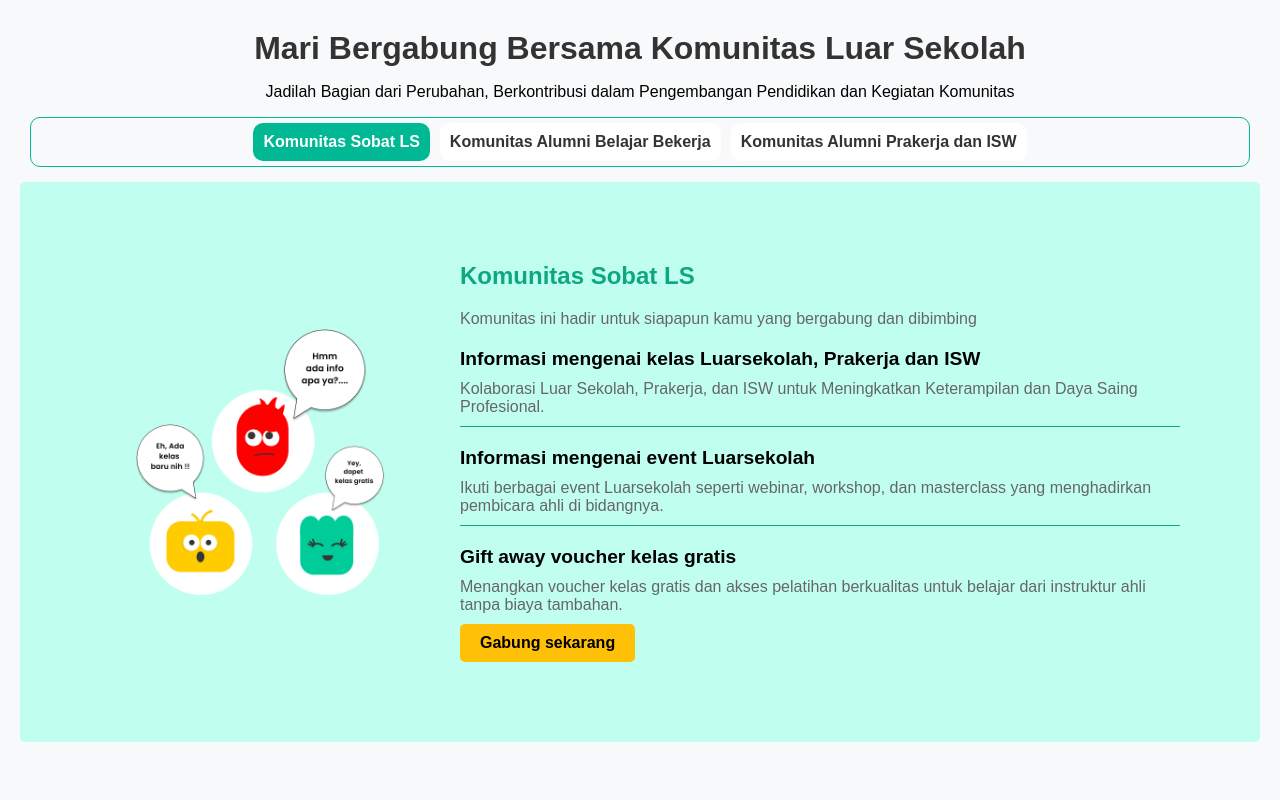
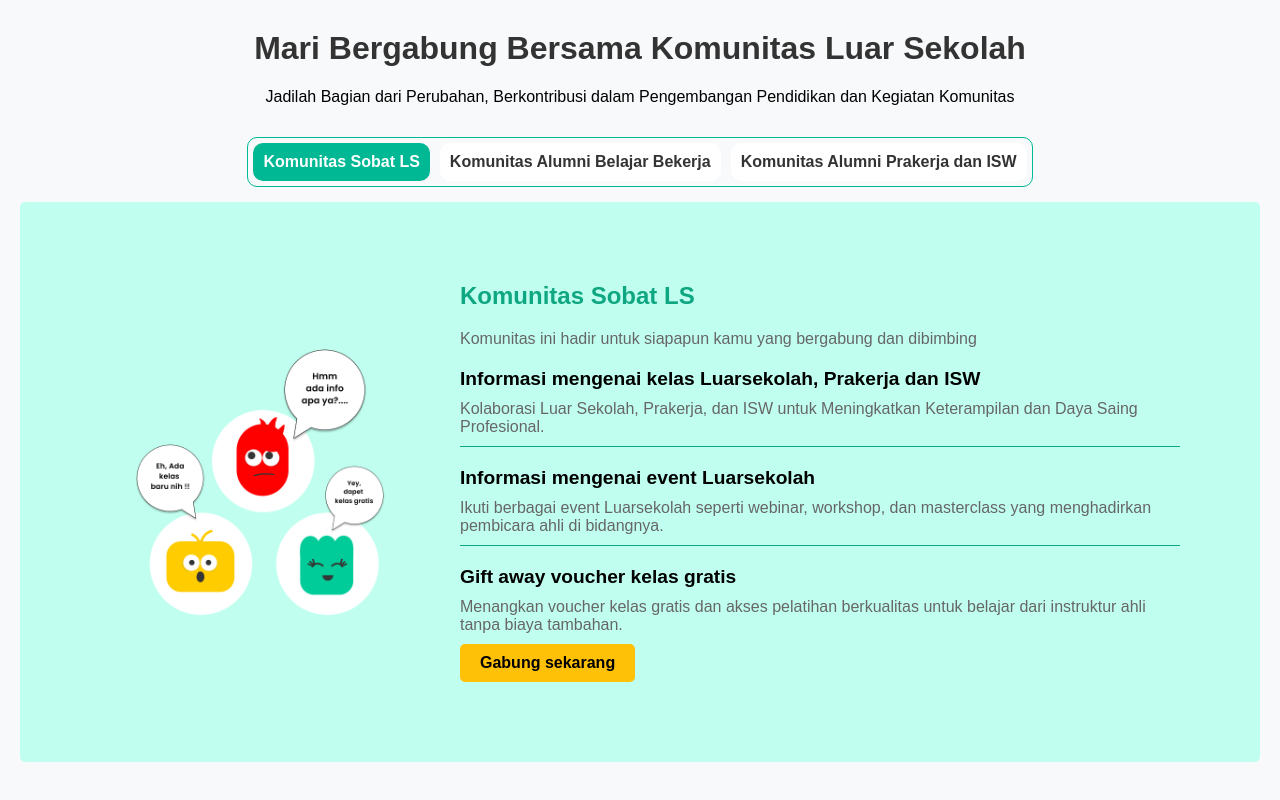
Before and after one commit to arru-tech/app-luar-sekolah, a PHP site: page /component/class.php in a window 1280 px wide. Run offline with PHP 8.4, Linux system fonts and the light colour scheme.

Commit message:
fix css border

```diff
--- a/css/class.css
+++ b/css/class.css
@@ -9,6 +9,10 @@ body {
 .container {
     padding: 20px;
     text-align: center;
+    display: flex;
+    justify-content: center;
+    align-items: center;
+    flex-direction: column;
 }
 
 h1 {
@@ -22,6 +26,8 @@ h1 {
     margin: 15px 10px 15px 10px;
     border: 1px solid #00b894;
     border-radius: 10px;
+    align-items: center;
+    width: auto;
 }
 
 .tab {
```
